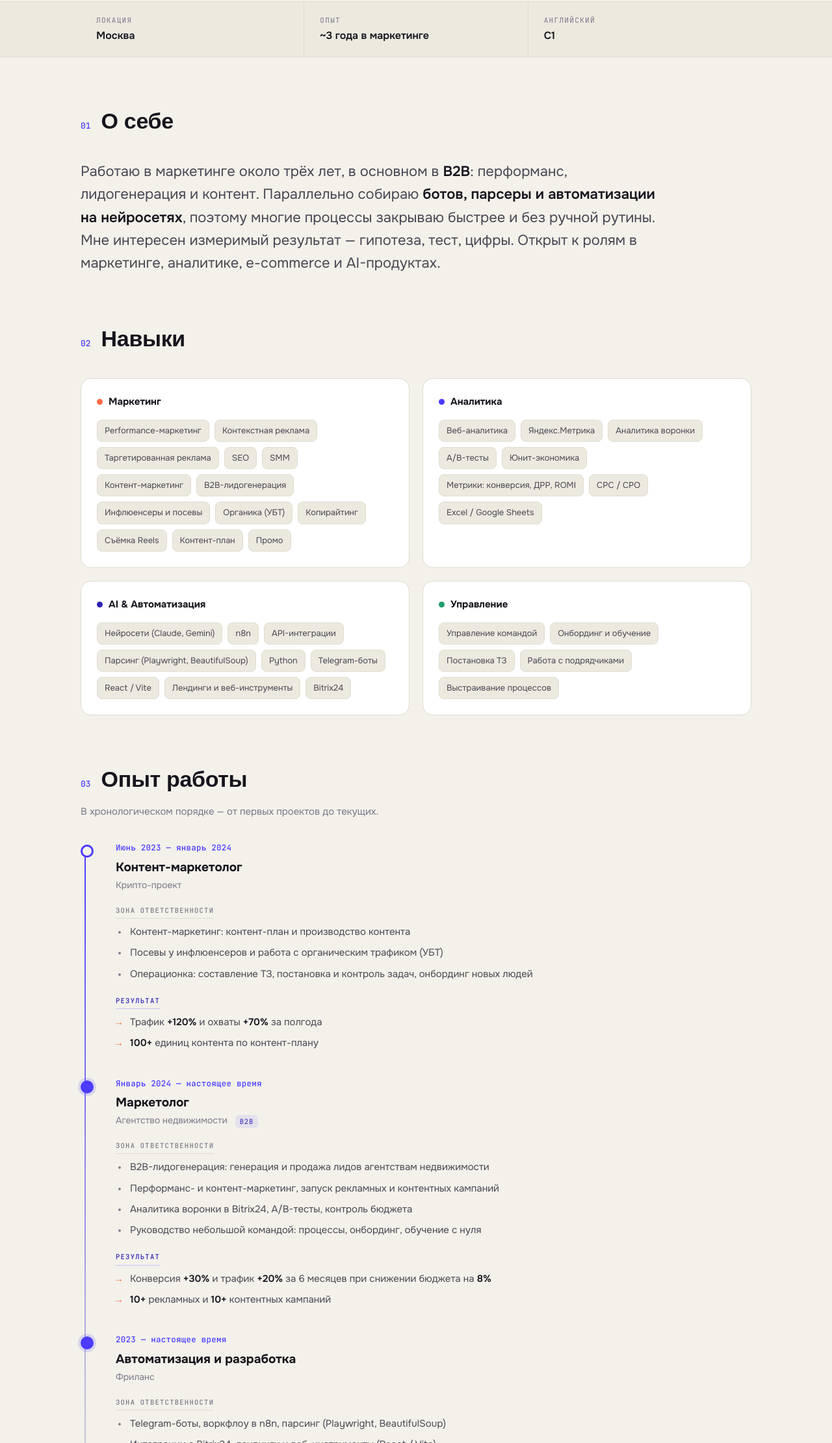
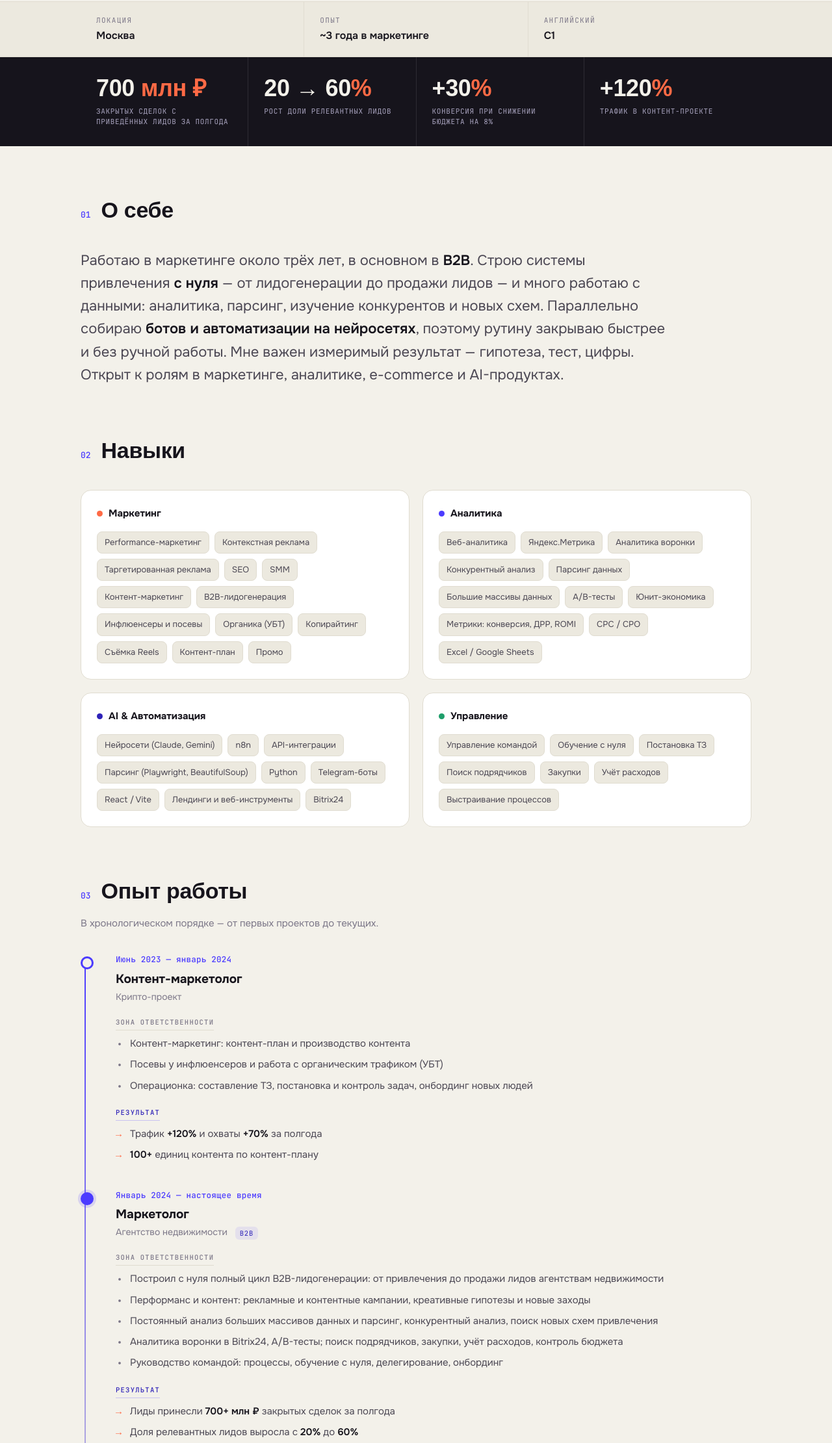
Before and after one commit to zerraxd7-byte/omwtsygCV, a plain HTML site: page index.html in a window 1280 px wide. Shown: the part 579-2800 px from the top of the page at 65% size. Drawn offline with Linux system fonts and the light colour scheme; a web font is replaced by a local one.

Commit message:
Add files via upload

```diff
--- a/index.html
+++ b/index.html
@@ -198,6 +198,16 @@
     html{scroll-behavior:auto}
   }
   :focus-visible{outline:3px solid var(--indigo);outline-offset:3px;border-radius:6px}
+
+  /* metrics band */
+  .metrics{background:var(--ink);color:var(--paper)}
+  .metrics-inner{display:flex;flex-wrap:wrap}
+  .metric{flex:1;min-width:180px;padding:30px 24px;border-right:1px solid rgba(255,255,255,.1)}
+  .metric:last-child{border-right:none}
+  .metric .num{font-family:'Unbounded',sans-serif;font-weight:800;font-size:clamp(24px,3.4vw,36px);line-height:1;letter-spacing:-.01em}
+  .metric .num .accent{color:var(--coral)}
+  .metric .lbl{font-family:'JetBrains Mono',monospace;font-size:11px;letter-spacing:.06em;text-transform:uppercase;color:#a7a2bd;margin-top:10px;line-height:1.4}
+  @media(max-width:720px){.metric{flex:1 1 50%;border-bottom:1px solid rgba(255,255,255,.1)}.metric:nth-child(2n){border-right:none}}
 </style>
 </head>
 <body>
@@ -264,10 +274,19 @@
   </div>
 </div>
 
+<div class="metrics">
+  <div class="wrap metrics-inner">
+    <div class="metric"><div class="num">700<span class="accent"> млн ₽</span></div><div class="lbl">закрытых сделок с приведённых лидов за полгода</div></div>
+    <div class="metric"><div class="num">20 → 60<span class="accent">%</span></div><div class="lbl">рост доли релевантных лидов</div></div>
+    <div class="metric"><div class="num">+30<span class="accent">%</span></div><div class="lbl">конверсия при снижении бюджета на 8%</div></div>
+    <div class="metric"><div class="num">+120<span class="accent">%</span></div><div class="lbl">трафик в контент-проекте</div></div>
+  </div>
+</div>
+
 <section id="about">
   <div class="wrap reveal">
     <div class="sec-head"><span class="sec-num">01</span><h2>О себе</h2></div>
-    <p class="about">Работаю в маркетинге около трёх лет, в основном в <b>B2B</b>: перформанс, лидогенерация и контент. Параллельно собираю <b>ботов, парсеры и автоматизации на нейросетях</b>, поэтому многие процессы закрываю быстрее и без ручной рутины. Мне интересен измеримый результат — гипотеза, тест, цифры. Открыт к ролям в маркетинге, аналитике, e-commerce и AI-продуктах.</p>
+    <p class="about">Работаю в маркетинге около трёх лет, в основном в <b>B2B</b>. Строю системы привлечения <b>с нуля</b> — от лидогенерации до продажи лидов — и много работаю с данными: аналитика, парсинг, изучение конкурентов и новых схем. Параллельно собираю <b>ботов и автоматизации на нейросетях</b>, поэтому рутину закрываю быстрее и без ручной работы. Мне важен измеримый результат — гипотеза, тест, цифры. Открыт к ролям в маркетинге, аналитике, e-commerce и AI-продуктах.</p>
   </div>
 </section>
 
@@ -284,7 +303,7 @@
       <div class="skill-card">
         <h3><span class="dot" style="background:var(--indigo)"></span>Аналитика</h3>
         <div class="tags">
-          <span class="tag">Веб-аналитика</span><span class="tag">Яндекс.Метрика</span><span class="tag">Аналитика воронки</span><span class="tag">A/B-тесты</span><span class="tag">Юнит-экономика</span><span class="tag">Метрики: конверсия, ДРР, ROMI</span><span class="tag">CPC / CPO</span><span class="tag">Excel / Google Sheets</span>
+          <span class="tag">Веб-аналитика</span><span class="tag">Яндекс.Метрика</span><span class="tag">Аналитика воронки</span><span class="tag">Конкурентный анализ</span><span class="tag">Парсинг данных</span><span class="tag">Большие массивы данных</span><span class="tag">A/B-тесты</span><span class="tag">Юнит-экономика</span><span class="tag">Метрики: конверсия, ДРР, ROMI</span><span class="tag">CPC / CPO</span><span class="tag">Excel / Google Sheets</span>
         </div>
       </div>
       <div class="skill-card">
@@ -296,7 +315,7 @@
       <div class="skill-card">
         <h3><span class="dot" style="background:var(--ok)"></span>Управление</h3>
         <div class="tags">
-          <span class="tag">Управление командой</span><span class="tag">Онбординг и обучение</span><span class="tag">Постановка ТЗ</span><span class="tag">Работа с подрядчиками</span><span class="tag">Выстраивание процессов</span>
+          <span class="tag">Управление командой</span><span class="tag">Обучение с нуля</span><span class="tag">Постановка ТЗ</span><span class="tag">Поиск подрядчиков</span><span class="tag">Закупки</span><span class="tag">Учёт расходов</span><span class="tag">Выстраивание процессов</span>
         </div>
       </div>
     </div>
@@ -337,17 +356,19 @@
         <div class="tl-block">
           <span class="tl-tag">Зона ответственности</span>
           <ul class="tl-list plain">
-            <li>B2B-лидогенерация: генерация и продажа лидов агентствам недвижимости</li>
-            <li>Перформанс- и контент-маркетинг, запуск рекламных и контентных кампаний</li>
-            <li>Аналитика воронки в Bitrix24, A/B-тесты, контроль бюджета</li>
-            <li>Руководство небольшой командой: процессы, онбординг, обучение с нуля</li>
+            <li>Построил с нуля полный цикл B2B-лидогенерации: от привлечения до продажи лидов агентствам недвижимости</li>
+            <li>Перформанс и контент: рекламные и контентные кампании, креативные гипотезы и новые заходы</li>
+            <li>Постоянный анализ больших массивов данных и парсинг, конкурентный анализ, поиск новых схем привлечения</li>
+            <li>Аналитика воронки в Bitrix24, A/B-тесты; поиск подрядчиков, закупки, учёт расходов, контроль бюджета</li>
+            <li>Руководство командой: процессы, обучение с нуля, делегирование, онбординг</li>
           </ul>
         </div>
         <div class="tl-block">
           <span class="tl-tag res">Результат</span>
           <ul class="tl-list">
-            <li>Конверсия <b>+30%</b> и трафик <b>+20%</b> за 6 месяцев при снижении бюджета на <b>8%</b></li>
-            <li><b>10+</b> рекламных и <b>10+</b> контентных кампаний</li>
+            <li>Лиды принесли <b>700+ млн ₽</b> закрытых сделок за полгода</li>
+            <li>Доля релевантных лидов выросла с <b>20%</b> до <b>60%</b></li>
+            <li>Конверсия <b>+30%</b>, трафик <b>+20%</b> при снижении бюджета на <b>8%</b></li>
           </ul>
         </div>
       </div>
```
